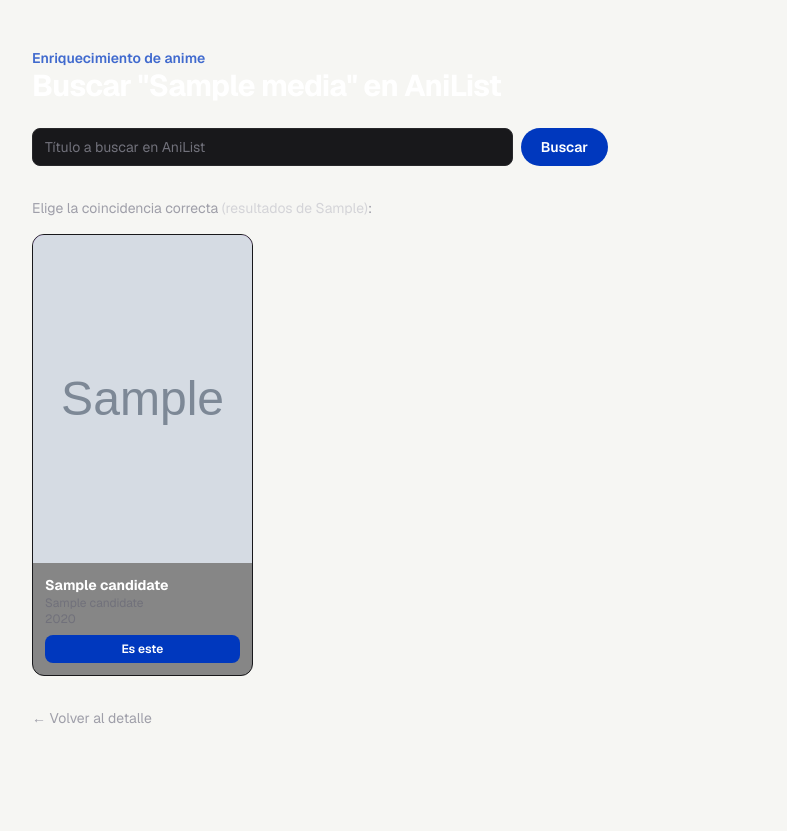
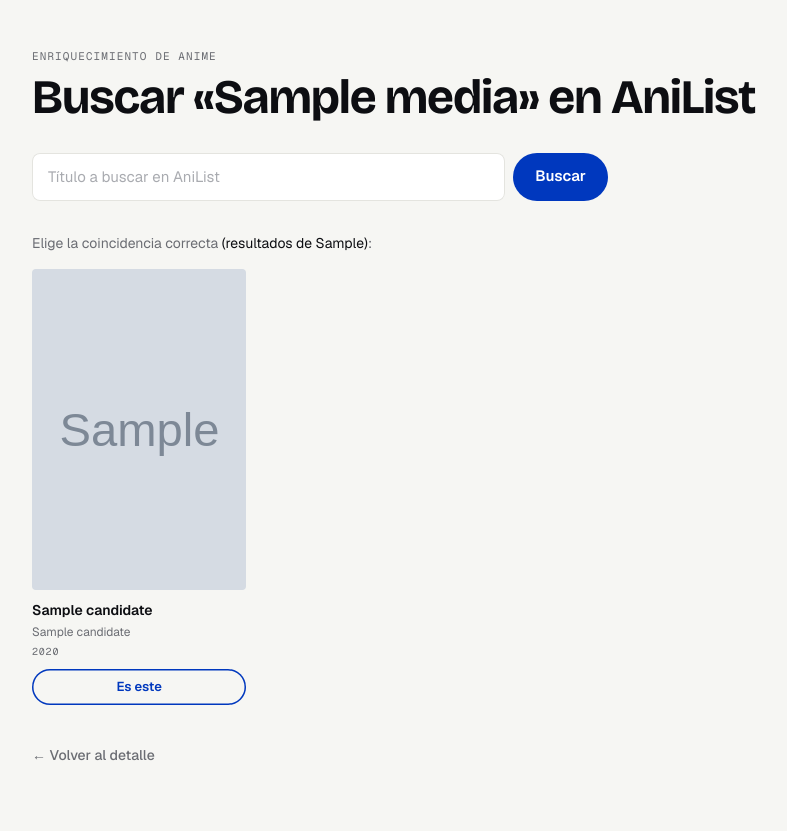
Before and after one commit to israelrfp03/viewy, a Django app: template templates/library/anime_search.html in a window 1280 px wide. Shown: the part 72-903 px from the top of the page, without its empty margins (24-811 px from the left). Before the commit the page ends 795 px from the top, so only its background shows below. Run offline with Django 5.2, Linux system fonts and the light colour scheme; the template is opened without the code that fills it: most values are stand-ins (such as "Sample title", 1, 10 or a date in 2020); grey boxes marked "Sample" are stand-in pictures; style sheets or scripts are compiled from the project's sources.

Commit message:
feat: redesign leftover screens - create, search, anime_search
The README explicitly calls these three out as having no mockup of
their own ("aplicarles el mismo encabezado de página, inputs, pósters
y estados vacíos"), so restyle them now with the same tokens and
components as everything else rather than leaving them in the old dark
theme - that would have been the one visibly inconsistent corner of the
app. No context/view changes; library/create.html now loops its two
forms through components/field.html instead of {{ form.as_p }}.

Also removes .styled-form from static/css/input.css (per the handoff:
"eliminar cuando ya no se use form.as_p") now that nothing references
it anymore.

Co-Authored-By: Claude Sonnet 5 <noreply@anthropic.com>

```diff
--- a/static/css/input.css
+++ b/static/css/input.css
@@ -96,25 +96,6 @@ html {
   transform: translateY(0);
 }
 
-/* Estilo genérico para formularios renderizados con {{ form.as_p }} (fuera en fase 10) */
-.styled-form p {
-  margin-bottom: 1rem;
-}
-.styled-form label {
-  display: block;
-  margin-bottom: 0.375rem;
-  font-size: 0.875rem;
-  font-weight: 600;
-  color: #d4d4d8;
-}
-.styled-form ul.errorlist {
-  margin-top: 0.25rem;
-  padding: 0;
-  list-style: none;
-  font-size: 0.75rem;
-  color: #f87171;
-}
-
 @media (prefers-reduced-motion: reduce) {
   html {
     scroll-behavior: auto;
--- a/templates/library/anime_search.html
+++ b/templates/library/anime_search.html
@@ -3,68 +3,53 @@
 {% block title %}Viewy — Buscar en AniList{% endblock %}
 
 {% block content %}
-    <p class="text-sm font-semibold text-brand-400">Enriquecimiento de anime</p>
-    <h1 class="mb-6 text-2xl font-black tracking-tight text-white sm:text-3xl">
-        Buscar "{{ media.title }}" en AniList
+    <p class="font-mono text-[11px] uppercase tracking-[.1em] text-muted">Enriquecimiento de anime</p>
+    <h1 class="mt-2 font-display text-4xl font-bold tracking-tight text-ink sm:text-5xl">
+        Buscar «{{ media.title }}» en AniList
     </h1>
 
-    <form method="get" class="mb-8 flex max-w-xl gap-2">
-        <input type="text" name="q" value="{{ query }}" placeholder="Título a buscar en AniList"
-               class="w-full rounded-lg border border-zinc-800 bg-zinc-900 px-3 py-2 text-sm text-zinc-100 placeholder-zinc-500 focus:outline-none focus:ring-2 focus:ring-brand-500">
-        <button type="submit"
-                class="shrink-0 rounded-full bg-brand-500 px-5 py-2 text-sm font-semibold text-white transition-all duration-200 hover:scale-105 hover:bg-brand-400">
-            Buscar
-        </button>
+    <form method="get" class="mt-8 flex max-w-xl gap-2">
+        <input type="text" name="q" value="{{ query }}" placeholder="Título a buscar en AniList" class="field-input">
+        <button type="submit" class="btn-primary shrink-0">Buscar</button>
     </form>
 
     {% if anime_provider_unavailable %}
-        <p class="rounded-xl border border-amber-500/20 bg-amber-500/10 px-4 py-3 text-sm font-medium text-amber-300">
-            Ni AniList ni Jikan están disponibles ahora mismo (ambos proveedores externos están caídos o dando errores).
-            Esto no es un fallo de Viewy: la búsqueda y el resto de tu biblioteca siguen funcionando con normalidad.
-            Vuelve a intentarlo más tarde.
+        <div class="mt-8 flex items-center gap-3 rounded-card bg-planned-bg px-4 py-3.5 text-sm font-medium text-planned-fg">
+            {% include "components/mascot.html" with variant="error" size="sticker" %}
+            Ni AniList ni Jikan están disponibles ahora mismo. Esto no es un fallo de Viewy: el resto de tu biblioteca sigue funcionando con normalidad.
+        </div>
+    {% elif candidates %}
+        <p class="mt-8 mb-4 text-sm text-muted">
+            Elige la coincidencia correcta{% if used_provider %} <span class="text-ink">(resultados de {{ used_provider }})</span>{% endif %}:
         </p>
-    {% elif candidates %}
-        <p class="mb-4 text-sm text-zinc-400">
-            Elige la coincidencia correcta
-            {% if used_provider %}<span class="text-zinc-300">(resultados de {{ used_provider }})</span>{% endif %}:
-        </p>
-        <div class="grid grid-cols-2 gap-4 sm:grid-cols-3 lg:grid-cols-5">
+        <div class="grid grid-cols-2 gap-6 sm:grid-cols-3 lg:grid-cols-5">
             {% for candidate in candidates %}
-                <div data-reveal style="transition-delay: {% widthratio forloop.counter0 1 60 %}ms"
-                     class="overflow-hidden rounded-xl border border-zinc-900 bg-zinc-900/50">
-                    <div class="relative aspect-2/3 bg-gradient-to-br from-purple-900 to-fuchsia-950">
-                        {% if candidate.poster_url %}
-                            <img src="{{ candidate.poster_url }}" alt="" class="absolute inset-0 h-full w-full object-cover">
-                        {% endif %}
+                <div data-reveal style="transition-delay: {% widthratio forloop.counter0 1 60 %}ms" class="flex flex-col gap-2.5">
+                    <div class="aspect-2/3 overflow-hidden rounded-[4px] bg-paper">
+                        {% if candidate.poster_url %}<img src="{{ candidate.poster_url }}" alt="" class="h-full w-full object-cover">{% endif %}
                     </div>
-                    <div class="p-3">
-                        <h3 class="truncate text-sm font-bold text-white">
-                            {{ candidate.title_english|default:candidate.title_romaji }}
-                        </h3>
-                        {% if candidate.title_romaji and candidate.title_romaji != candidate.title_english %}
-                            <p class="truncate text-xs text-zinc-500">{{ candidate.title_romaji }}</p>
-                        {% endif %}
-                        {% if candidate.release_year %}<p class="mb-2 text-xs text-zinc-500">{{ candidate.release_year }}</p>{% endif %}
-                        <form method="post" action="{% url 'library:anime_confirm' entry.pk %}">
-                            {% csrf_token %}
-                            <input type="hidden" name="external_id" value="{{ candidate.external_id }}">
-                            <input type="hidden" name="source" value="{{ candidate.source }}">
-                            <button type="submit"
-                                    class="w-full rounded-lg bg-brand-500 py-1.5 text-xs font-semibold text-white transition-colors hover:bg-brand-400">
-                                Es este
-                            </button>
-                        </form>
-                    </div>
+                    <p class="truncate text-sm font-semibold text-ink">{{ candidate.title_english|default:candidate.title_romaji }}</p>
+                    {% if candidate.title_romaji and candidate.title_romaji != candidate.title_english %}
+                        <p class="-mt-1.5 truncate text-xs text-muted">{{ candidate.title_romaji }}</p>
+                    {% endif %}
+                    {% if candidate.release_year %}<p class="-mt-1.5 font-mono text-[10px] uppercase tracking-[.08em] text-muted">{{ candidate.release_year }}</p>{% endif %}
+                    <form method="post" action="{% url 'library:anime_confirm' entry.pk %}">
+                        {% csrf_token %}
+                        <input type="hidden" name="external_id" value="{{ candidate.external_id }}">
+                        <input type="hidden" name="source" value="{{ candidate.source }}">
+                        <button type="submit" class="btn-outline-brand w-full justify-center">Es este</button>
+                    </form>
                 </div>
             {% endfor %}
         </div>
     {% else %}
-        <div class="rounded-xl border border-dashed border-zinc-800 px-6 py-16 text-center">
-            <p class="text-zinc-400">No se han encontrado coincidencias para esta búsqueda.</p>
+        {% url 'library:detail' entry.pk as detail_url %}
+        <div class="mt-8">
+            {% include "components/empty_state.html" with variant="search" title="Sin coincidencias." text="No se han encontrado resultados para esta búsqueda." cta_url=detail_url cta_label="Volver al detalle" %}
         </div>
     {% endif %}
 
-    <a href="{% url 'library:detail' entry.pk %}" class="mt-8 inline-block text-sm text-zinc-400 transition-colors hover:text-white">
+    <a href="{% url 'library:detail' entry.pk %}" class="mt-10 inline-block text-sm font-medium text-muted hover:text-ink">
         ← Volver al detalle
     </a>
 {% endblock %}
```
Also changed, not shown: templates/library/create.html (+20 -32 lines), templates/library/search.html (+19 -30 lines).
